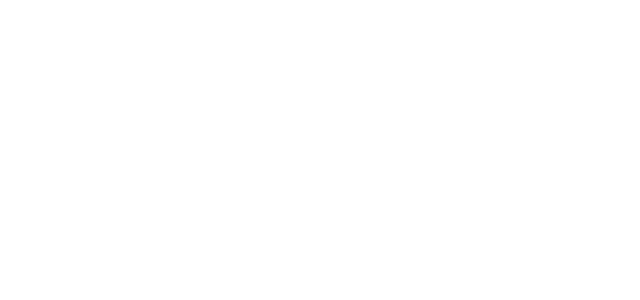
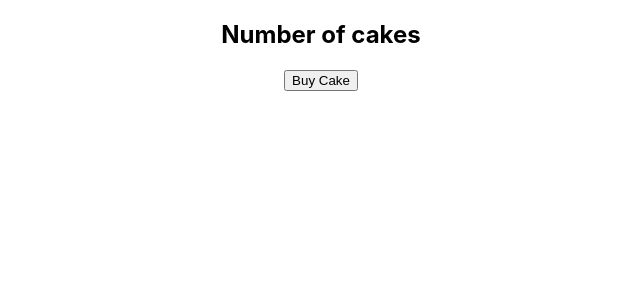
Before and after one commit to jaspreet-singh-sahota/react-redux-app, a React (Create React App) app: page / in a window 1280 px wide. Shown: the top 300 px of the page, without its empty margins (319-959 px from the left). Built offline with nearby package versions, Linux system fonts and the light colour scheme.

Commit message:
Add buyCake action creator

```diff
--- a/src/App.js
+++ b/src/App.js
@@ -1,11 +1,11 @@
 import React from 'react';
 import './App.css';
-import cakeContainer from './components/cakeContainer';
+import CakeContainer from './components/cakeContainer';
 
 function App() {
   return (
     <div className="App">
-     <cakeContainer/>
+     <CakeContainer/>
     </div>
   );
 }
--- /dev/null
+++ b/src/redux/cake/cakeTypes.js
@@ -0,0 +1 @@
+export const BUY_CAKE = "BUY_CAKE"
```
Also changed, not shown: src/redux/cake/cakeAction.jsx (added, +7 -0 lines).
